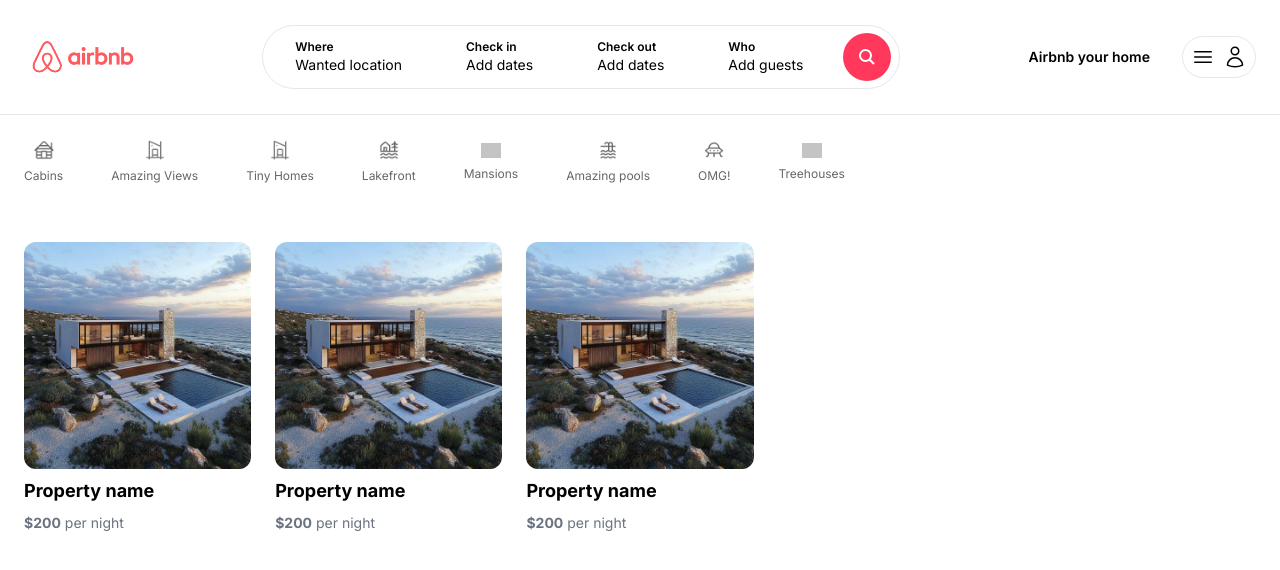
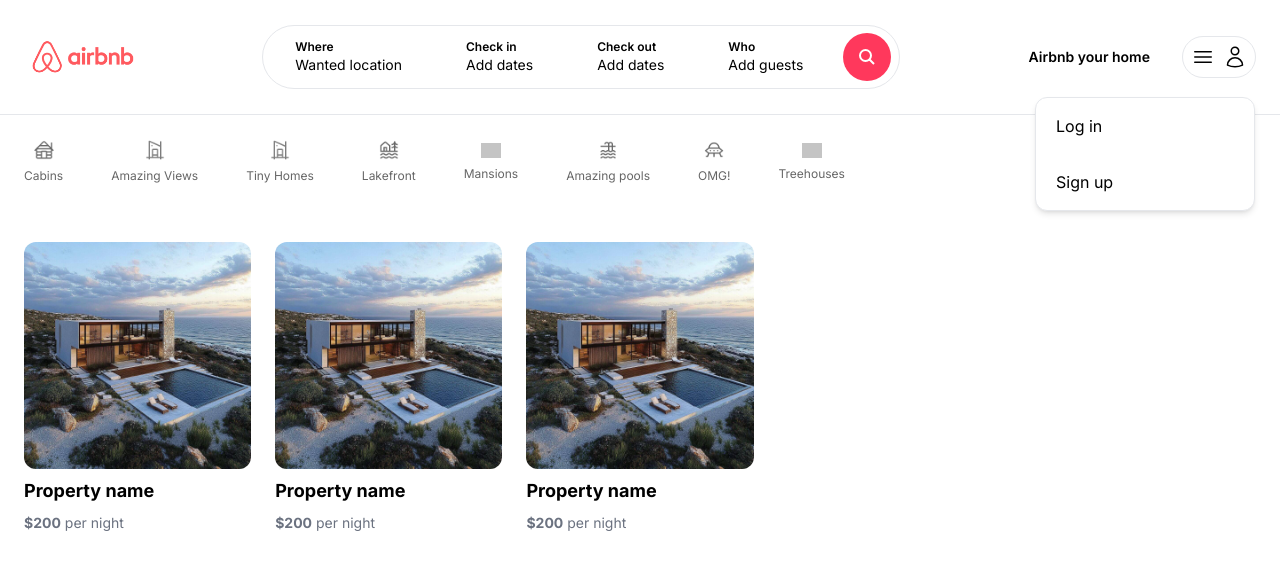
Before and after one commit to BOOPAFZ/airbnb_clone, a Next.js app: page / in a window 1280 px wide. Both pictures are taken after a click on the button 1218 px from the left and 57 px from the top of the page. Shown: the top 570 px of the page. Built offline with nearby package versions, Linux system fonts and the light colour scheme; grey boxes are pictures that could not be loaded.

Commit message:
static menu created

```diff
--- a/app/components/inbox/ConversationDetail.tsx
+++ b/app/components/inbox/ConversationDetail.tsx
@@ -24,7 +24,7 @@
                 <CustomButton
                     label="Send"
                     onClick={() => console.log('clicked')}
-                    className='w-[100px]'
+                    className='w-[100]'
                 />
             </div>
         </>
--- /dev/null
+++ b/app/components/navbar/MenuLink.tsx
@@ -0,0 +1,23 @@
+'use client';
+
+interface MenuLinkProps {
+    label: string;
+    onClick: () => void;
+}
+
+
+
+const MenuLink: React.FC<MenuLinkProps> = ({
+    label,
+    onClick
+}) => {
+    return (
+        <div
+            onClick={onClick}
+            className="px-5 py-4 cursor-pointer hover:bg-gray-100 transition">
+            {label}
+        </div>
+
+    )
+}
+export default MenuLink;
--- a/app/components/navbar/UserNav.tsx
+++ b/app/components/navbar/UserNav.tsx
@@ -1,9 +1,15 @@
-import React from 'react';
+'use client';
+import { useState } from "react";
+import MenuLink from "./MenuLink";
 
 const UserNav: React.FC = () => {
+    const [isOpen, setIsOpen] = useState(false)
+
     return (
         <div className="p-2 relative inline-block border rounded-full">
-            <button className="flex items-center space-x-2">
+            <button
+                onClick={() => setIsOpen(!isOpen)}
+                className="flex items-center space-x-2">
                 <svg fill="none" viewBox="0 0 24 24" strokeWidth="1.5" stroke="currentColor" className="size-6">
                     <path strokeLinecap="round" strokeLinejoin="round" d="M3.75 6.75h16.5M3.75 12h16.5m-16.5 5.25h16.5" />
                 </svg>
@@ -11,6 +17,18 @@
                     <path strokeLinecap="round" strokeLinejoin="round" d="M15.75 6a3.75 3.75 0 1 1-7.5 0 3.75 3.75 0 0 1 7.5 0ZM4.501 20.118a7.5 7.5 0 0 1 14.998 0A17.933 17.933 0 0 1 12 21.75c-2.676 0-5.216-.584-7.499-1.632Z" />
                 </svg>
             </button>
+            {isOpen && (
+                <div className="w-[220px] absolute top-[60px] right-0 bg-white border rounded-xl shadow-md flex flex-col cursor-pointer">
+                    <MenuLink
+                        label='Log in'
+                        onClick={() => console.log('Clicked button!')}
+                    />
+                    <MenuLink
+                        label='Sign up'
+                        onClick={() => console.log('Clicked button!')}
+                    />
+                </div>
+            )}
         </div>
     );
 }
```
